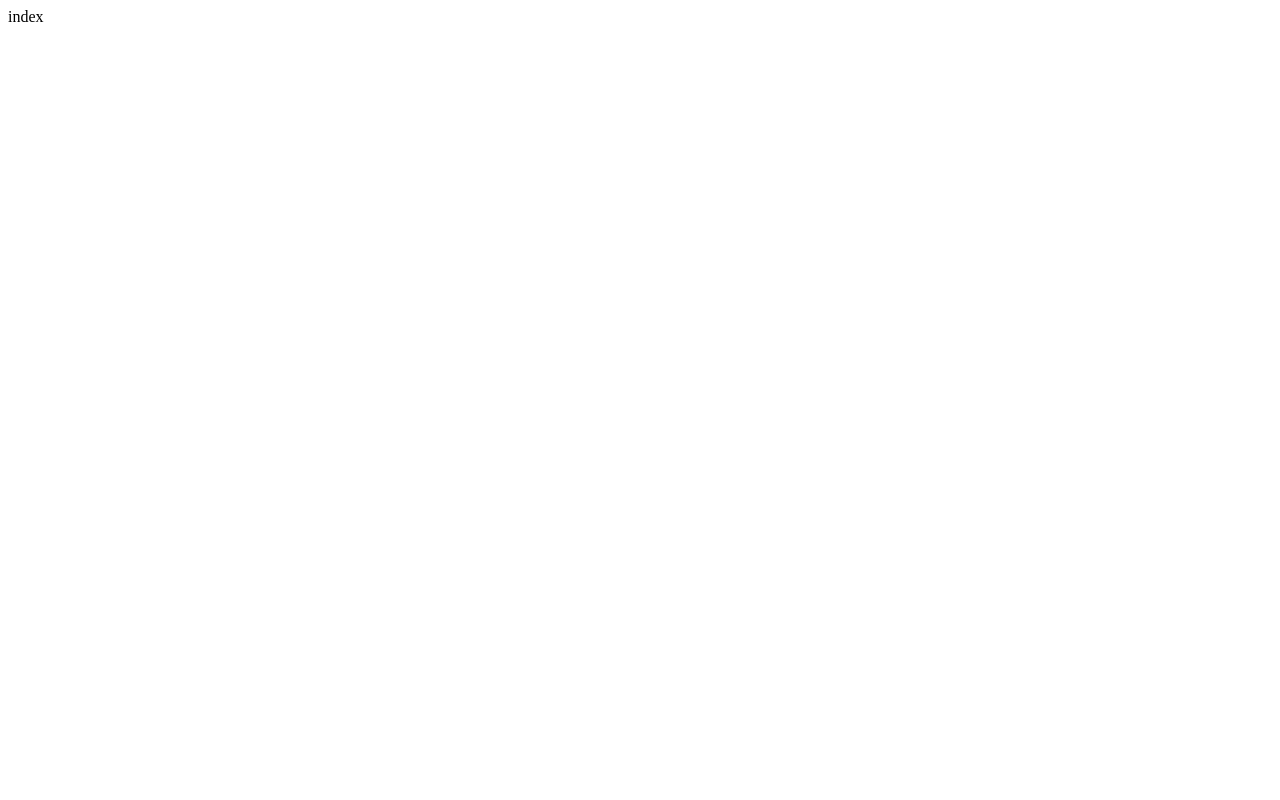
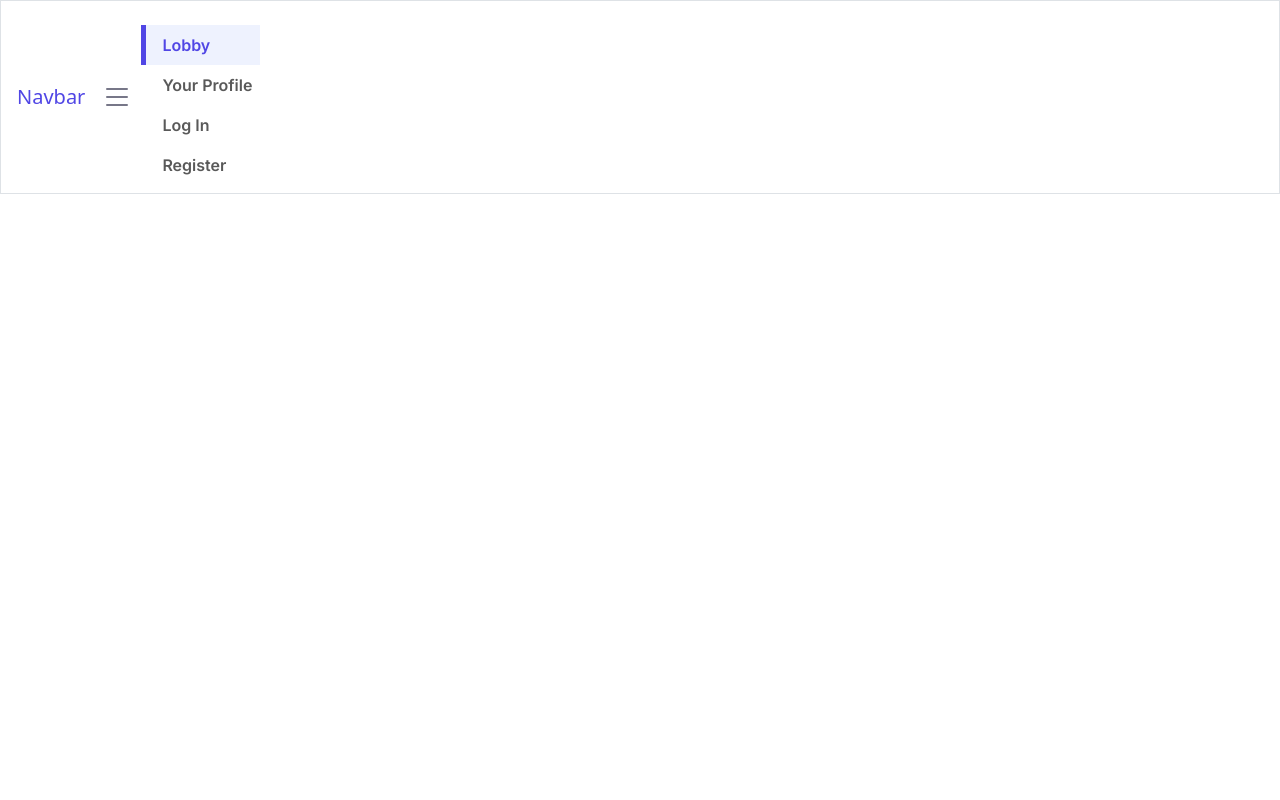
Before and after one commit to kisxo/fxmaster, a Django app: page / in a window 1280 px wide. Before the commit the page is almost empty. Run offline with Django 5.2, Linux system fonts and the light colour scheme; parts of the project's set-up code (start-up, migrations or seed data) failed here and were passed over.

Commit message:
added base layout with navbar

```diff
--- /dev/null
+++ b/fxsimulator/static/fxsimulator/css/base.css
@@ -0,0 +1,32 @@
+.nav-link {
+    border-left: solid 5px #ffffff;
+    font-family: 'Inter', system-ui;
+    font-weight: 600;
+}
+
+.custom-nav-link-active {
+    border-left: solid 5px #5046E5;
+    background-color: #EEF2FE;
+    color: #5046E5;
+}
+
+.custom-navbar-toggler {
+    height: 2rem;
+    width: 2rem;
+    color: #777788;
+    & > summary::marker {
+        content: none;
+    }
+}
+
+
+#custom-navbar-icon-active,
+details[open] #custom-navbar-icon {
+    display: none;
+}
+
+details[open] #custom-navbar-icon-active {
+    border-radius: .5rem;
+    border: 2px solid #6960ea;
+    display: inline-block;
+}
--- /dev/null
+++ b/fxsimulator/templates/fxsimulator/base.html
@@ -0,0 +1,80 @@
+{% load i18n %}
+{% load static %}
+
+<!doctype html>
+<html lang="en">
+<head>
+    <meta charset="utf-8">
+    <meta name="viewport" content="width=device-width, initial-scale=1">
+    <title>Bootstrap demo</title>
+    <!--font-->
+    <link rel="preconnect" href="https://fonts.googleapis.com">
+    <link rel="preconnect" href="https://fonts.gstatic.com" crossorigin>
+    <link href="https://fonts.googleapis.com/css2?family=Inter:wght@100..900&display=swap" rel="stylesheet">
+    <!--font-->
+    <link href="https://cdn.jsdelivr.net/npm/bootstrap@5.3.3/dist/css/bootstrap.min.css" rel="stylesheet" integrity="sha384-QWTKZyjpPEjISv5WaRU9OFeRpok6YctnYmDr5pNlyT2bRjXh0JMhjY6hW+ALEwIH" crossorigin="anonymous">
+    <link rel="stylesheet" href="{% static 'fxsimulator/css/base.css' %}" media="screen">
+</head>
+<body>
+    <nav class="navbar navbar-expand-lg bg-white py-2 m-0 border">
+        <div class="container-fluid p-0 m-0">
+            <a class="navbar-brand ps-3" style="color: #5046E5;" href="#">Navbar</a>
+            <details class="custom-navbar-toggler me-2" data-bs-toggle="collapse" data-bs-target="#navbarSupportedContent" aria-controls="navbarSupportedContent" aria-expanded="false" aria-label="Toggle navigation">
+                <summary>
+                    <span id="custom-navbar-icon">
+                        <svg xmlns="http://www.w3.org/2000/svg" fill="currentColor" class="h-100 w-100"viewBox="0 0 16 16">
+                            <path fill-rule="evenodd" d="M2.5 12a.5.5 0 0 1 .5-.5h10a.5.5 0 0 1 0 1H3a.5.5 0 0 1-.5-.5m0-4a.5.5 0 0 1 .5-.5h10a.5.5 0 0 1 0 1H3a.5.5 0 0 1-.5-.5m0-4a.5.5 0 0 1 .5-.5h10a.5.5 0 0 1 0 1H3a.5.5 0 0 1-.5-.5" />
+                        </svg>
+                    </span>
+                    <span id="custom-navbar-icon-active">
+                        <svg xmlns="http://www.w3.org/2000/svg" fill="currentColor" class="h-100 w-100" viewBox="0 0 16 16">
+                            <path d="M4.646 4.646a.5.5 0 0 1 .708 0L8 7.293l2.646-2.647a.5.5 0 0 1 .708.708L8.707 8l2.647 2.646a.5.5 0 0 1-.708.708L8 8.707l-2.646 2.647a.5.5 0 0 1-.708-.708L7.293 8 4.646 5.354a.5.5 0 0 1 0-.708" />
+                        </svg>
+                    </span>
+                </summary>
+            </details>
+            <div class="collapse navbar-collapse pt-3 m-0" id="navbarSupportedContent">
+                <ul class="navbar-nav flex-column">
+                    <li class="nav-item">
+                        <a class="nav-link ps-3 custom-nav-link-active inter-400" aria-current="page" href="#">Lobby</a>
+                    </li>
+                    <li class="nav-item">
+                        <a class="nav-link ps-3" href="#">Your Profile</a>
+                    </li>
+
+
+                    {% url 'account_login' as login_url %}
+                    {% url 'account_signup' as signup_url %}
+                    {% url 'account_logout' as logout_url %}
+                    {% if user.is_authenticated and logout_url %}
+                        <li class="nav-item">
+                            <a class="nav-link ps-3" href="{{ logout_url }}">Logout</a>
+                        </li>
+                    {% elif login_url and signup_url%}
+                        <li class="nav-item">
+                            <a class="nav-link ps-3" href="{{ login_url }}">Log In</a>
+                        </li>
+                        <li class="nav-item">
+                            <a class="nav-link ps-3" href="{{ signup_url }}">Register</a>
+                        </li>
+                    {% endif %}
+                </ul>
+            </div>
+        </div>
+    </nav>
+
+    {% if messages %}
+    <div>
+        <strong>{% trans "Messages:" %}</strong>
+        <ul>
+            {% for message in messages %}<li>{{ message }}</li>{% endfor %}
+        </ul>
+    </div>
+    {% endif %}
+
+    {% block body %}
+    {% endblock body %}
+    <script src="https://cdn.jsdelivr.net/npm/bootstrap@5.3.3/dist/js/bootstrap.bundle.min.js" integrity="sha384-YvpcrYf0tY3lHB60NNkmXc5s9fDVZLESaAA55NDzOxhy9GkcIdslK1eN7N6jIeHz" crossorigin="anonymous"></script>
+    <script src="{% static 'fxsimulator/js/base.js' %}"></script>
+</body>
+</html>
--- a/fxsimulator/templates/fxsimulator/index.html
+++ b/fxsimulator/templates/fxsimulator/index.html
@@ -1 +1,4 @@
-index
+{% extends "fxsimulator/base.html" %}
+{% block body %}
+
+{% endblock %}
```
Also changed, not shown: fxsimulator/static/fxsimulator/fonts/Inter-roman.var.woff2 (added).
